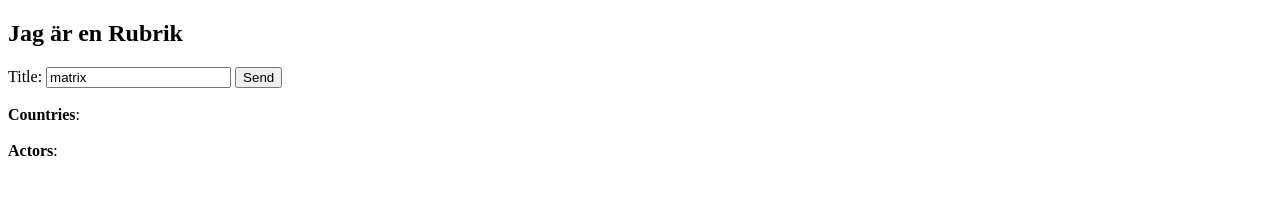
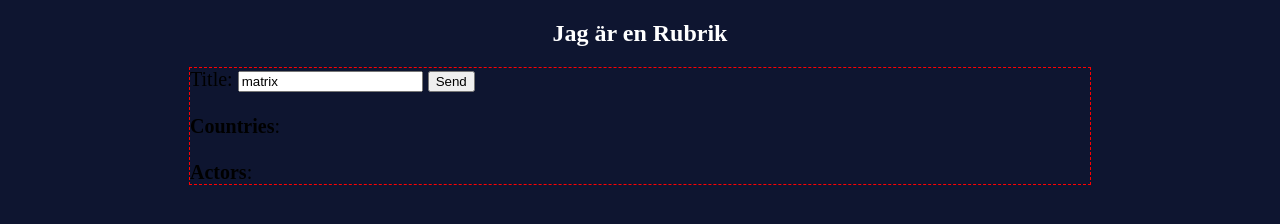
Before and after one commit to michaelsoderberg/randomMovieMan, a website: page index.html in a window 1280 px wide. Drawn offline with Linux system fonts and the light colour scheme.

Commit message:
Css and css link fix.

```diff
--- a/css/style.css
+++ b/css/style.css
@@ -0,0 +1,26 @@
+body {
+    background-color: #0e1530;
+    text-align: center;
+}
+
+.movie-container {
+    max-width: 900px;
+    text-align: left;
+    margin: 0 auto;
+    border: 1px dashed red;
+    display: block;
+
+    font-size: 20px;
+}
+
+.movie-container p {
+    font-weight: bold;
+}
+
+p.important {
+    color: #ffd985 !important;
+}
+
+h2, h3, h3, h4, p, span {
+    color: #fff;
+}
--- a/index.html
+++ b/index.html
@@ -8,7 +8,7 @@
     <script src="main.js"></script>
 
     <!-- CSS -->
-    <link href="css/style.css"/>
+    <link rel="stylesheet" href="css/style.css"/>
 </head>
 <body>
 <h2>Jag är en Rubrik</h2>
```
